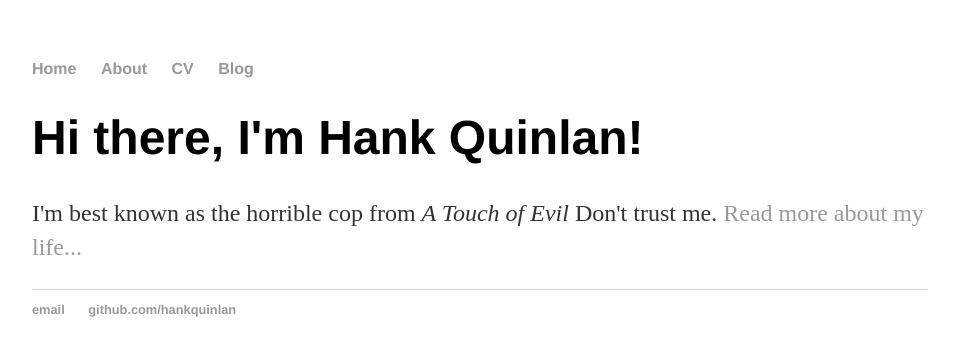
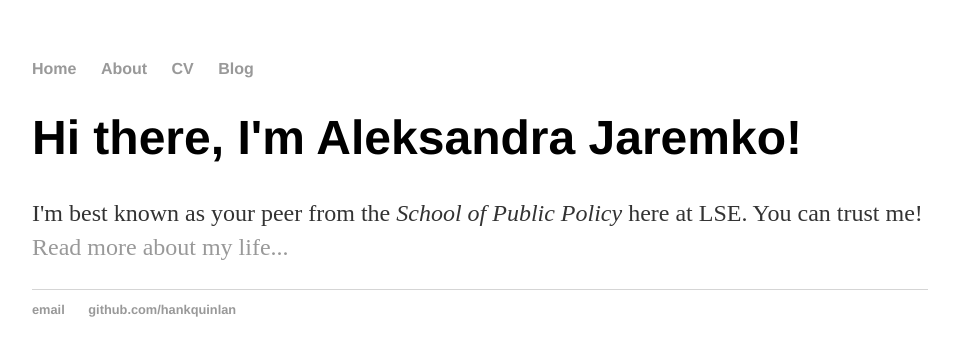
Before and after one commit to SP445-student/SP445-student.github.io, a Jekyll site: the page built from index.html, in a window 1280 px wide. Shown: the top 356 px of the page, without its empty margins (160-1115 px from the left). Built offline with Jekyll 4.4.1, drawn with Linux system fonts in a browser that asks for light colours.

Commit message:
Update index.html
personalise my website

```diff
--- a/index.html
+++ b/index.html
@@ -1,8 +1,8 @@
 ---
 layout: default
-title: Hank Quinlan, Horrible Cop
+title: Aleksandra Jaremko, LSE Master's student
 ---
 <div class="blurb">
-	<h1>Hi there, I'm Hank Quinlan!</h1>
-	<p>I'm best known as the horrible cop from <em>A Touch of Evil</em> Don't trust me. <a href="/about">Read more about my life...</a></p>
+	<h1>Hi there, I'm Aleksandra Jaremko!</h1>
+	<p>I'm best known as your peer from the <em>School of Public Policy</em> here at LSE. You can trust me! <a href="/about">Read more about my life...</a></p>
 </div><!-- /.blurb -->
```
